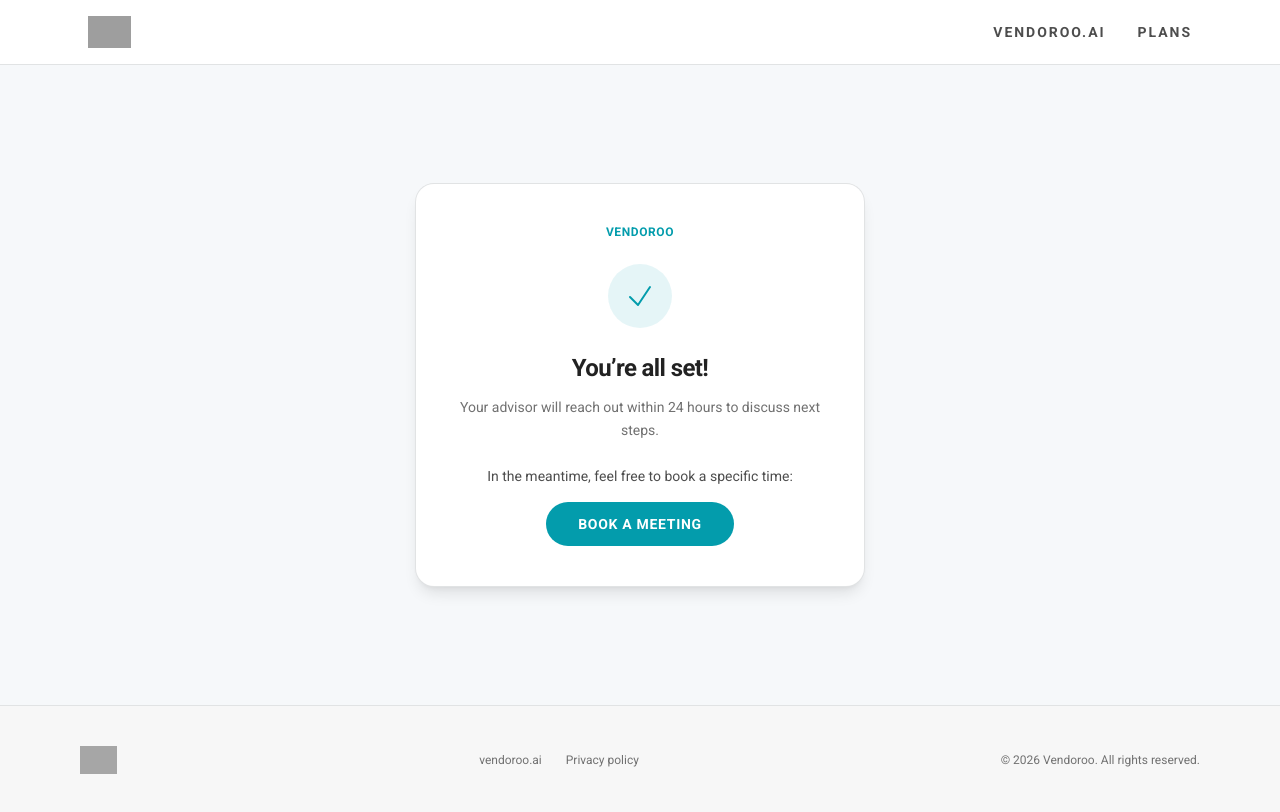
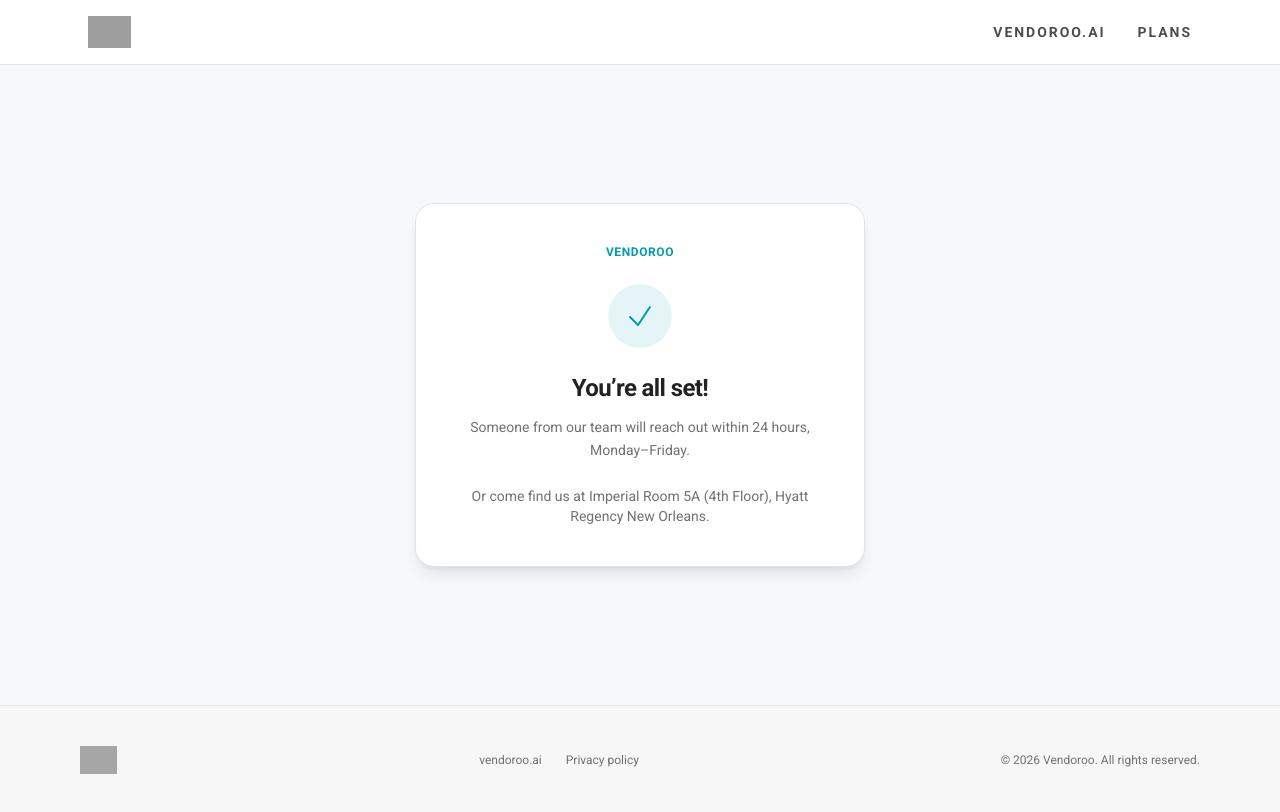
Before and after one commit to tyler-vendoroo/Ops-Diagnostic, a Next.js app in the folder frontend/: page /interest/1 in a window 1280 px wide. Built offline with nearby package versions, Linux system fonts and the light colour scheme; no server answers; grey boxes are pictures that could not be loaded.

Commit message:
Unify share full report email; fix interest confirmation page copy

```diff
--- a/frontend/src/app/interest/[id]/page.tsx
+++ b/frontend/src/app/interest/[id]/page.tsx
@@ -1,7 +1,6 @@
 "use client";
 
 import * as React from "react";
-import Link from "next/link";
 import { useParams, useSearchParams } from "next/navigation";
 
 const API = process.env.NEXT_PUBLIC_API_URL || "";
@@ -47,17 +46,11 @@
           {name ? `Thanks, ${name}!` : "You’re all set!"}
         </h1>
         <p className="mt-3 text-sm leading-relaxed text-vendoroo-muted">
-          Your advisor will reach out within 24 hours to discuss next steps.
+          Someone from our team will reach out within 24 hours, Monday–Friday.
         </p>
-        <p className="mt-6 text-sm text-vendoroo-smoke">
-          In the meantime, feel free to book a specific time:
+        <p className="mt-6 text-sm text-vendoroo-muted">
+          Or come find us at Imperial Room 5A (4th Floor), Hyatt Regency New Orleans.
         </p>
-        <Link
-          href={`/schedule?lead=${leadId}`}
-          className="mt-4 inline-block rounded-full bg-vendoroo-main px-8 py-3 text-sm font-semibold uppercase tracking-wider text-white transition-colors hover:bg-vendoroo-main/90"
-        >
-          Book a meeting
-        </Link>
       </div>
     </div>
   );
```
Also changed, not shown: 1 other file (tests, documents, lock files or other folders).
